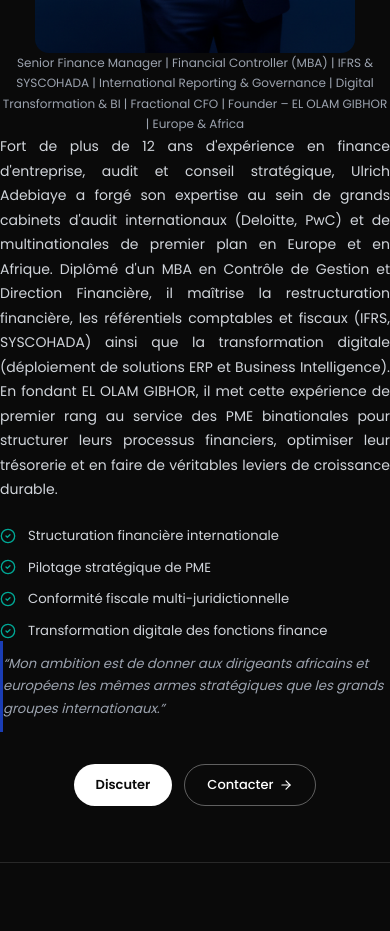
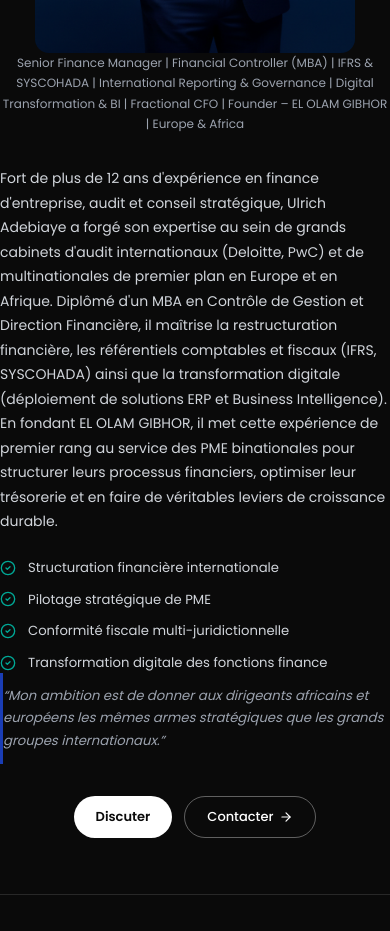
Before and after one commit to AliDev2205/elolamgibhor, a Next.js app: page /a-propos in a window 390 px wide. Shown: the part 2540-3471 px from the top of the page. Built offline with nearby package versions, Linux system fonts and the light colour scheme.

Commit message:
fix(a-propos): adjust mobile spacing and fix bio text-justify alignment

```diff
--- a/src/app/a-propos/page.tsx
+++ b/src/app/a-propos/page.tsx
@@ -214,7 +214,7 @@ export default function AboutPage() {
 
                   {/* Photo uniquement visible sur mobile, placée entre le Nom et la fonction */}
                   <div
-                    className="block lg:hidden mx-auto my-6 w-full max-w-[320px]"
+                    className="block lg:hidden mx-auto mt-6 mb-12 w-full max-w-[320px]"
                     style={{ borderRadius: "14px", overflow: "hidden", aspectRatio: "3/4" }}
                   >
                     <img
@@ -234,8 +234,8 @@ export default function AboutPage() {
                   </p>
                 </div>
 
-                {/* Biographie (justifiée sur tous les écrans pour un alignement propre) */}
-                <p style={{ fontSize: "0.875rem", color: "#D1D5DB", lineHeight: "1.75", marginBottom: "24px" }} className="text-justify w-full">
+                {/* Biographie (alignée à gauche pour éviter les grands espaces inter-mots) */}
+                <p style={{ fontSize: "0.875rem", color: "#D1D5DB", lineHeight: "1.75", marginBottom: "24px", marginTop: "32px" }} className="text-left w-full">
                   {FOUNDER.bio}
                 </p>
 
```
